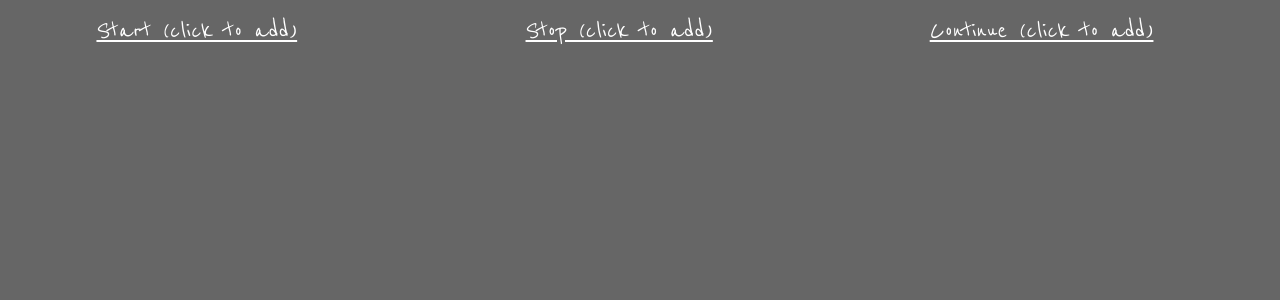
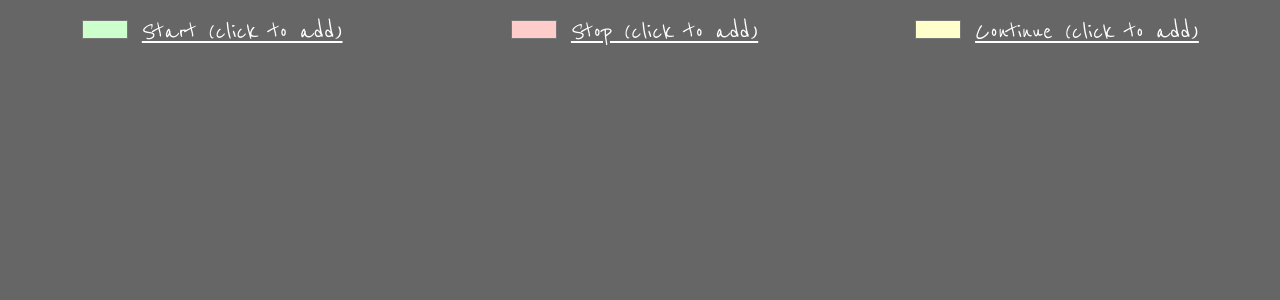
Before and after one commit to adrianwalker/start-stop-continue, a web app: page / in a window 1280 px wide. Shown: the top 300 px of the page. Run offline with its HTML, style and script files only (its server is not run), Linux system fonts and the light colour scheme; data that the repository does not hold is empty.

Commit message:
Adding note colour selection

```diff
--- a/src/main/java/org/adrianwalker/startstopcontinue/dataaccess/DataAccess.java
+++ b/src/main/java/org/adrianwalker/startstopcontinue/dataaccess/DataAccess.java
@@ -8,8 +8,12 @@ import org.adrianwalker.startstopcontinue.model.Note;
 public interface DataAccess {
 
   void createBoard(Board board);
+
   void createNote(UUID boardId, Column column, Note note);
+
   Board readBoard(UUID boardId);
+
   void updateNote(UUID boardId, Column column, Note note);
+
   void deleteNote(UUID boardId, Column column, UUID noteId);
 }
--- a/src/main/java/org/adrianwalker/startstopcontinue/rest/RestService.java
+++ b/src/main/java/org/adrianwalker/startstopcontinue/rest/RestService.java
@@ -116,8 +116,7 @@ public class RestService {
     List<Note> notes = notes(board, column);
 
     int index = notes.indexOf(note);
-    notes.remove(note);
-    notes.add(index, note);
+    notes.get(index).setText(note.getText());
   }
 
   private void cacheDelete(final UUID boardId, final Column column, final UUID noteId) {
--- a/src/main/resources/static/index.html
+++ b/src/main/resources/static/index.html
@@ -15,6 +15,9 @@
     <div>
       <ol>
         <li>
+          <input id="start-color" type="color" value="#ccffcc" />
+        </li>
+        <li>
           <a id="add-start" href="#">Start (click to add)</a>
         </li>
       </ol>
@@ -23,6 +26,9 @@
     </div>
     <div>
       <ol>
+        <li>
+          <input id="stop-color" type="color" value="#ffcccc" />
+        </li>
         <li>
           <a id="add-stop" href="#">Stop (click to add)</a>
         </li>
@@ -33,6 +39,9 @@
     <div>
       <ol>
         <li>
+          <input id="continue-color" type="color" value="#ffffcc" />
+        </li>
+        <li>
           <a id="add-continue" href="#">Continue (click to add)</a>
         </li>
       </ol>
--- a/src/main/resources/static/startstopcontinue.css
+++ b/src/main/resources/static/startstopcontinue.css
@@ -13,10 +13,6 @@ div{
   width: 33%;
   float: left;
 }
-h2,p{
-  font-size:140%;
-  font-weight:normal;
-}
 ul,li{
   list-style:none;
 }
@@ -27,7 +23,6 @@ ul{
 ul li{
   text-decoration:none;
   color:#000;
-  background:#ffc;
   display:block;
   height:10em;
   width:10em;
@@ -72,7 +67,6 @@ ul li:nth-child(even){
   -moz-transform:rotate(4deg);
   position:relative;
   top:5px;
-  background:#cfc;
 }
 ul li:nth-child(3n){
   -o-transform:rotate(-3deg);
@@ -80,7 +74,6 @@ ul li:nth-child(3n){
   -moz-transform:rotate(-3deg);
   position:relative;
   top:-5px;
-  background:#ccf;
 }
 ul li:nth-child(5n){
   -o-transform:rotate(5deg);
@@ -106,8 +99,11 @@ ol{
 }
 ol li{
   display:inline;
-  padding-right:1em;
 }
 ol li a{
   color:#fff;
 }
+ol li input[type="color"]{
+	border: none;
+	background: none;
+}
--- a/src/main/resources/static/startstopcontinue.js
+++ b/src/main/resources/static/startstopcontinue.js
@@ -3,20 +3,20 @@ $(document).ready(function () {
   loadBoard(boardId);
 
   $("#add-start").click(function () {
-    addNote($("#start-list"), boardId, "START", "Start ");
+    addNote($("#start-list"), boardId, "START", $("#start-color").val(), "Start ");
   });
 
   $("#add-stop").click(function () {
-    addNote($("#stop-list"), boardId, "STOP", "Stop ");
+    addNote($("#stop-list"), boardId, "STOP", $("#stop-color").val(), "Stop ");
   });
 
   $("#add-continue").click(function () {
-    addNote($("#continue-list"), boardId, "CONTINUE", "Continue ");
+    addNote($("#continue-list"), boardId, "CONTINUE", $("#continue-color").val(), "Continue ");
   });
 
-  function noteHtml(id, text) {
+  function noteHtml(id, color, text) {
 
-    return '<li id="' + id + '" >'
+    return '<li id="' + id + '" style="background-color: ' + color + '">'
             + '  <textarea>' + text + '</textarea>'
             + '</li>';
   }
@@ -46,7 +46,7 @@ $(document).ready(function () {
 
   function loadNote(list, boardId, column, note) {
 
-    list.append(noteHtml(note.id, note.text));
+    list.append(noteHtml(note.id, note.color, note.text));
     list.on('focusout', '#' + note.id, function () {
 
       var text = $("#" + this.id + " textarea").val().trim();
@@ -63,10 +63,10 @@ $(document).ready(function () {
     });
   }
 
-  function saveNote(boardId, column, text) {
+  function saveNote(boardId, column, color, text) {
 
     var url = "api/board/" + boardId + "/column/" + column + "/note";
-    var note = JSON.stringify({text: text});
+    var note = JSON.stringify({color: color, text: text});
     return $.ajax({
       url: url,
       data: note,
@@ -97,9 +97,9 @@ $(document).ready(function () {
     });
   }
 
-  function addNote(list, boardId, column, text) {
+  function addNote(list, boardId, column, color, text) {
 
-    saveNote(boardId, column, text).done(function (data) {
+    saveNote(boardId, column, color, text).done(function (data) {
       loadNote(list, boardId, column, data);
     });
   }
```
Also changed, not shown: src/main/java/org/adrianwalker/startstopcontinue/dataaccess/FileSystemDataAccess.java (+9 -2 lines), src/main/java/org/adrianwalker/startstopcontinue/model/Note.java (+10 -0 lines).
